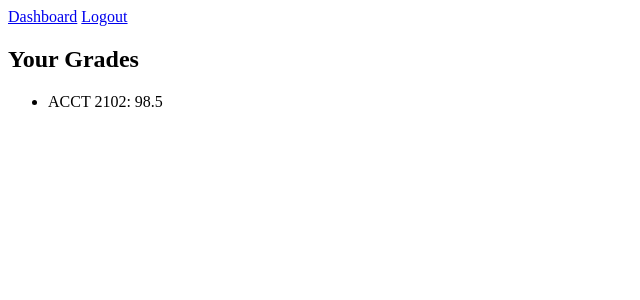
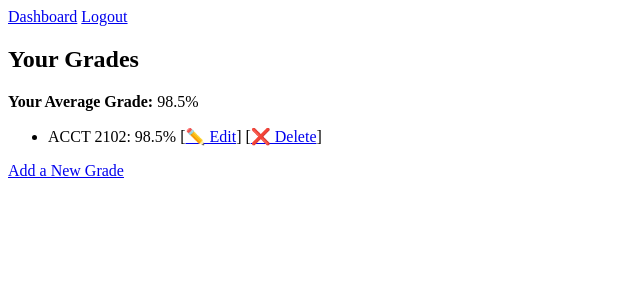
Before and after one commit to ksu-is/CourseCompass, a Flask app: page /dashboard in a window 1280 px wide. Shown: the top 300 px of the page, without its empty margins (0-640 px from the left). Run offline with Flask 3, Linux system fonts and the light colour scheme; a user stored in the database is signed in; data comes from the database, SQL or seed files in the repository; both versions use the stored data as it was after the commit.

Commit message:
Adding Average Functionality

```diff
--- a/CourseCompass/app/routes.py
+++ b/CourseCompass/app/routes.py
@@ -34,7 +34,15 @@ def logout():
 @login_required
 def dashboard():
     grades = Grade.query.filter_by(user_id=current_user.id).all()
-    return render_template('dashboard.html', grades=grades)
+
+    # Calculate average
+    if grades:
+        avg = round(sum(g.grade for g in grades) / len(grades), 2)
+    else:
+        avg = None
+
+    return render_template('dashboard.html', grades=grades, avg=avg)
+
 
 @app.route('/register', methods=['GET', 'POST'])
 def register():
@@ -59,14 +67,59 @@ def register():
 @login_required
 def add_grade():
     if request.method == 'POST':
-        course_name = request.form['course_name']
-        grade = float(request.form['grade'])
+        course_name = request.form.get('course_name')
+        grade = request.form.get('grade')
 
-        new_grade = Grade(course_name=course_name, grade=grade, user_id=current_user.id)
-        db.session.add(new_grade)
-        db.session.commit()
+        if course_name and grade:
+            try:
+                new_grade = Grade(
+                    course_name=course_name,
+                    grade=float(grade),
+                    user_id=current_user.id
+                )
+                db.session.add(new_grade)
+                db.session.commit()
+                flash('Grade added successfully!')
+                return redirect(url_for('dashboard'))
+            except ValueError:
+                flash("Please enter a valid number for the grade.")
+                return redirect(url_for('add_grade'))
+        else:
+            flash("All fields are required.")
+            return redirect(url_for('add_grade'))
 
-        flash('Grade added successfully!')
+    return render_template('add_grade.html')
+
+
+@app.route('/edit-grade/<int:grade_id>', methods=['GET', 'POST'])
+@login_required
+def edit_grade(grade_id):
+    grade = Grade.query.get_or_404(grade_id)
+    if grade.user_id != current_user.id:
+        flash("You don't have permission to edit this grade.")
         return redirect(url_for('dashboard'))
 
+    if request.method == 'POST':
+        grade.course_name = request.form['course_name']
+        grade.grade = float(request.form['grade'])
+        db.session.commit()
+        flash('Grade updated successfully!')
+        return redirect(url_for('dashboard'))
+
+    return render_template('edit_grade.html', grade=grade)
+
+
+@app.route('/delete-grade/<int:grade_id>')
+@login_required
+def delete_grade(grade_id):
+    grade = Grade.query.get_or_404(grade_id)
+    if grade.user_id != current_user.id:
+        flash("You don't have permission to delete this grade.")
+        return redirect(url_for('dashboard'))
+
+    db.session.delete(grade)
+    db.session.commit()
+    flash('Grade deleted successfully.')
+    return redirect(url_for('dashboard'))
+
     return render_template('add_grade.html')
--- a/CourseCompass/app/templates/dashboard.html
+++ b/CourseCompass/app/templates/dashboard.html
@@ -2,9 +2,19 @@
 {% block title %}Dashboard{% endblock %}
 {% block content %}
 <h2>Your Grades</h2>
+{% if avg is not none %}
+    <p><strong>Your Average Grade:</strong> {{ avg }}%</p>
+{% endif %}
 <ul>
     {% for grade in grades %}
-    <li>{{ grade.course_name }}: {{ grade.grade }}</li>
+      <li>
+        {{ grade.course_name }}: {{ grade.grade }}%
+        [<a href="{{ url_for('edit_grade', grade_id=grade.id) }}">✏️ Edit</a>]
+        [<a href="{{ url_for('delete_grade', grade_id=grade.id) }}" onclick="return confirm('Are you sure you want to delete this grade?')">❌ Delete</a>]
+      </li>
+    {% else %}
+      <li>No grades added yet.</li>
     {% endfor %}
-</ul>
+  </ul>
+<p><a href="{{ url_for('add_grade') }}">Add a New Grade</a></p>
 {% endblock %}
```
Also changed, not shown: CourseCompass/app/templates/edit_grade.html (added, +11 -0 lines), CourseCompass/instance/grades.db.
